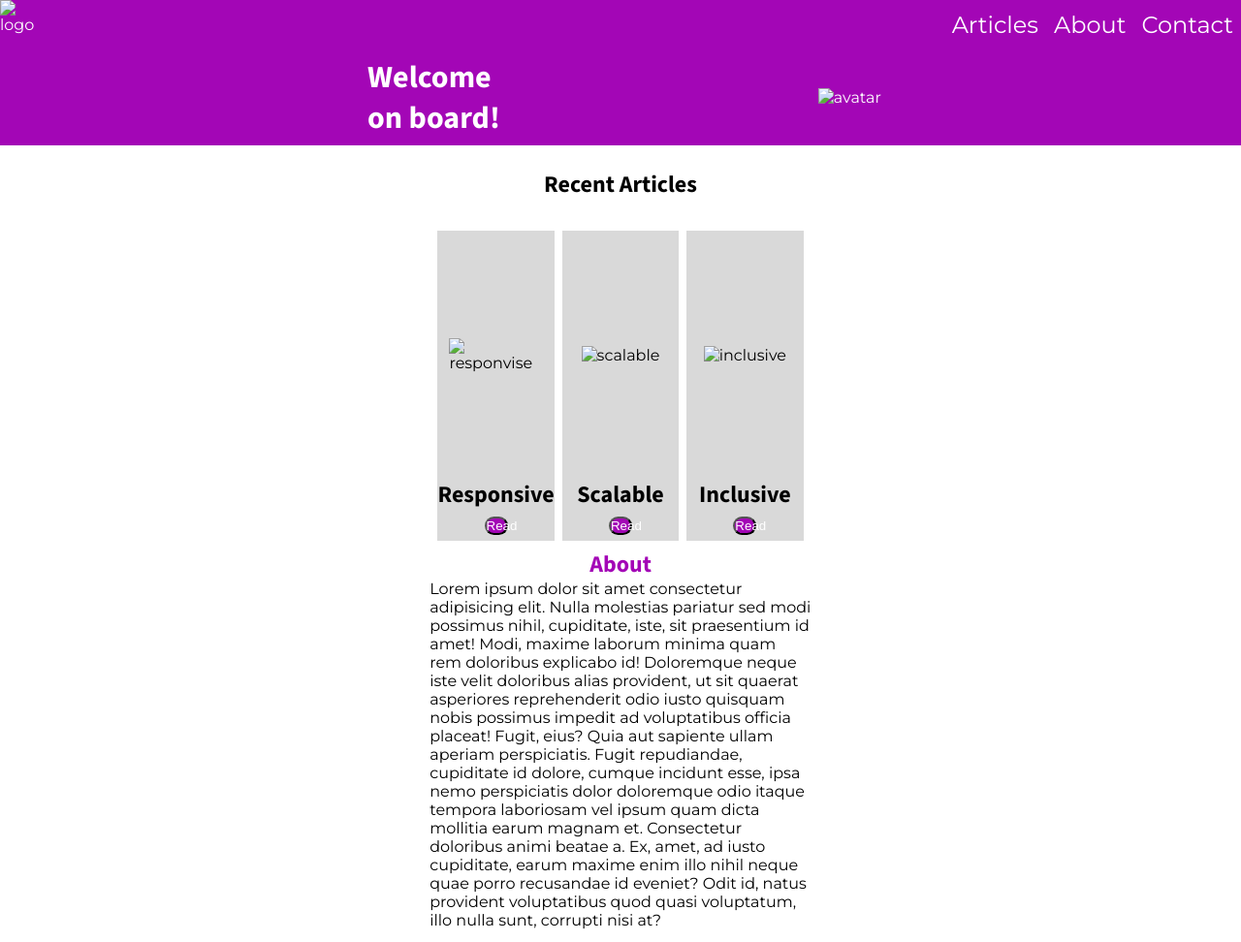
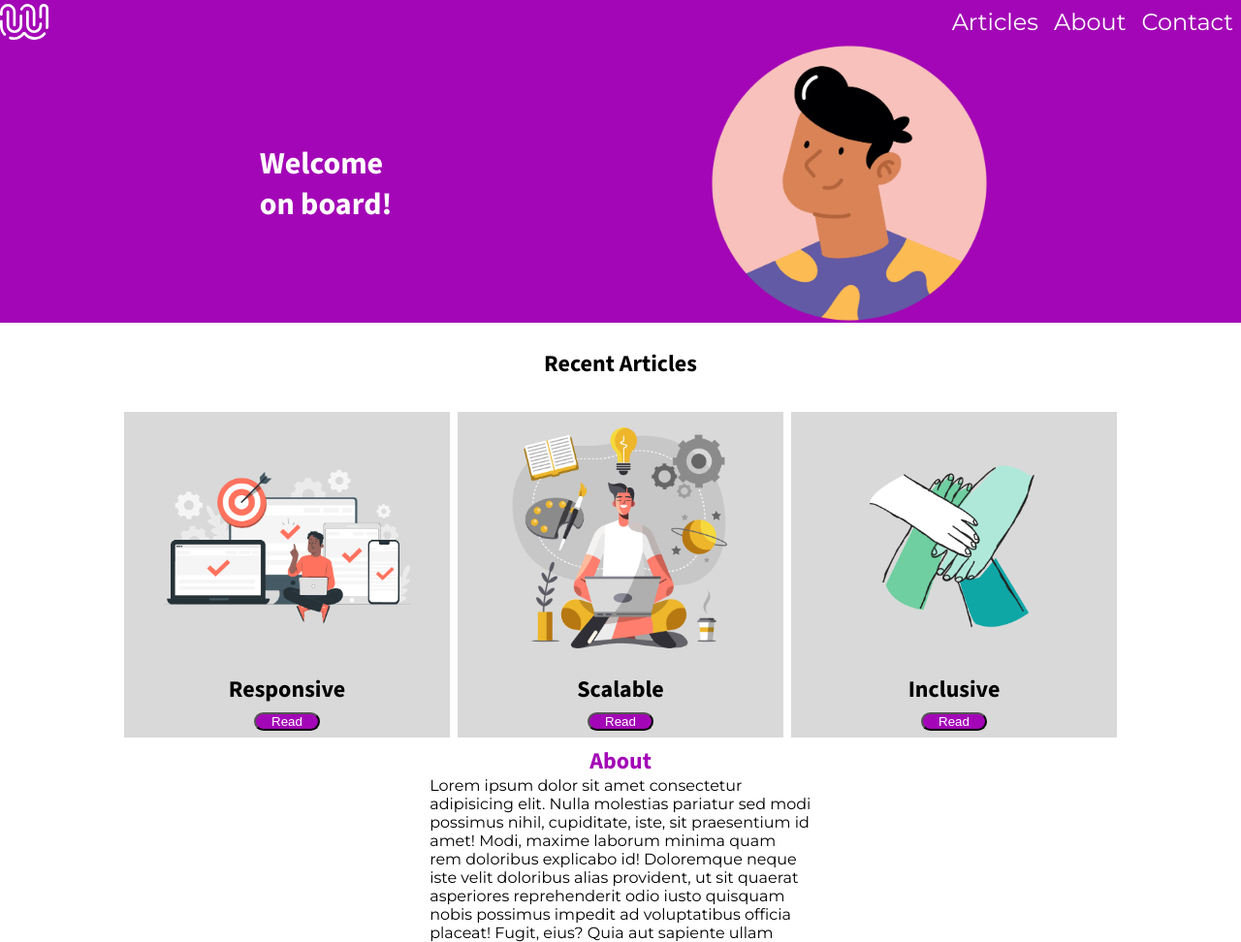
Before and after one commit to MaxAnxxi/qu-te-bienvenue---bord, a plain HTML site: page integration-welcome-on-board/index.html in a window 1280 px wide. Shown: the top 972 px of the page at 97% size. Drawn offline with nearby package versions, Linux system fonts and the light colour scheme; the site is published under a folder, as on GitHub Pages, so addresses that start at the root find nothing.

Commit message:
Update index.html

```diff
--- a/integration-welcome-on-board/index.html
+++ b/integration-welcome-on-board/index.html
@@ -12,7 +12,7 @@
 <body>
     <header>
         <nav>
-            <img src="/images/logo.svg" alt="logo" name="logo" class="logo" width="50px" height="50px" />
+            <img src="./images/logo.svg" alt="logo" name="logo" class="logo" width="50px" height="50px" />
             <ul>
                 <li>Articles</li>
                 <li>About</li>
@@ -20,7 +20,7 @@
             </ul>
         </nav>
         <div id="title">
-            <img src="/images/avatar.png" alt="avatar" name="avatar" class="avatar" />
+            <img src="./images/avatar.png" alt="avatar" name="avatar" class="avatar" />
             <h1>Welcome <br> on board!</h1>
         </div>
     </header>
@@ -28,17 +28,17 @@
         <section id="recent-articles">
             <h2>Recent Articles</h2>
             <article id="responsive">
-                <img src="/images/responsive.png" alt="responvise" name="responsive" class="responsive" />
+                <img src="./images/responsive.png" alt="responvise" name="responsive" class="responsive" />
                 <h3>Responsive</h3>
                 <button>Read</button>
             </article>
             <article id="scalable">
-                <img src="/images/scalable.png" alt="scalable" name="scalable" class="scalable" />
+                <img src="./images/scalable.png" alt="scalable" name="scalable" class="scalable" />
                 <h3>Scalable</h3>
                 <button>Read</button>
             </article>
             <article id="inclusive">
-                <img src="/images/inclusive.png" alt="inclusive" name="inclusive" class="inclusive" />
+                <img src="./images/inclusive.png" alt="inclusive" name="inclusive" class="inclusive" />
                 <h3>Inclusive</h3>
                 <button>Read</button>
             </article>
```
